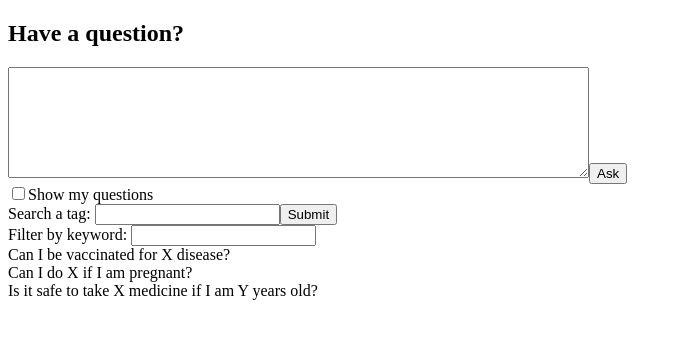
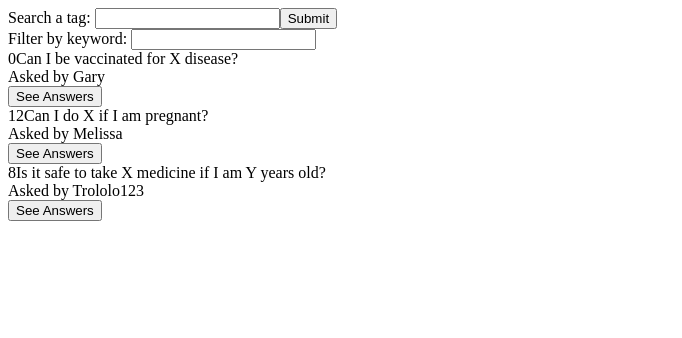
Before and after one commit to wingardtw/LetsAskADoctor, a React app in the folder frontend/: page / in a window 1280 px wide. Both pictures are taken after typing "Sample", "Sample123" into the empty fields and a click on the input "Log in". Shown: the top 338 px of the page, without its empty margins (0-682 px from the left). Built offline with nearby package versions, Linux system fonts and the light colour scheme; the HTML template or start-up script is replaced by a standard one.

Commit message:
Just need to add voting power

```diff
--- /dev/null
+++ b/frontend/src/components/answer.jsx
@@ -0,0 +1,45 @@
+import React from 'react'
+import UpvoteButton from './upvotebutton.jsx'
+
+class Answer extends React.Component {
+
+  constructor(props) {
+    super(props)
+    this.state = {
+      upvoteButtonClicked: false
+    }
+    this.handleUpvoteButtonClick = this.handleUpvoteButtonClick.bind(this)
+  }
+
+  handleUpvoteButtonClick() {
+    if (this.state.upvoteButtonClicked) {
+      this.props.answer.rating = this.props.answer.rating - 1
+    }
+    else {
+      this.props.answer.rating = this.props.answer.rating + 1
+    }
+    this.setState({
+      upvoteButtonClicked: !this.state.upvoteButtonClicked
+    })
+  }
+
+  render() {
+    return (
+      <div>
+        <span className = "answerContainer">
+          <div className = "professionalInfo">
+            <div className = "professionalImage">🏥</div>
+            <div className = "professionalName">{this.props.answer.user}</div>
+          </div>
+        </span>
+        <span className = "textAndButtonContainer">
+          <span className = "answerRating">{this.props.answer.rating}</span>
+          <span className = "reviewText">{this.props.answer.text}</span>
+          <UpvoteButton upvoteButtonClicked={this.state.upvoteButtonClicked} handleUpvoteButtonClick={this.handleUpvoteButtonClick} professional={this.props.professional}/>
+        </span>
+      </div>
+    )
+  }
+}
+
+export default Answer
--- /dev/null
+++ b/frontend/src/components/answers.jsx
@@ -0,0 +1,51 @@
+import React from 'react'
+import Answer from './answer.jsx'
+
+class Answers extends React.Component {
+  constructor(props) {
+    super(props)
+    this.state = {
+      answerInput: ''
+    }
+    this.handleAnswerInputChange = this.handleAnswerInputChange.bind(this)
+    this.handleAnswerQuestionClick = this.handleAnswerQuestionClick.bind(this)
+
+  }
+
+  handleAnswerInputChange(e) {
+    this.setState({
+      answerInput: e.target.value
+    })
+  }
+
+  handleAnswerQuestionClick() {
+    this.props.submitAnswer(this.state.answerInput)
+  }
+
+  render() {
+    if (this.props.displayPage !== 'answers') {
+      return (<div></div>)
+    }
+
+    let fullAnswers = [<div className="questionBy">Question by: {this.props.question.user}</div>, <div className="questionOnAnswerPage">{this.props.question.text}</div>]
+
+    if (this.props.professional) {
+      fullAnswers.push(
+        <h2 className="answerBoxHeader"> Answer this question: </h2>)
+      fullAnswers.push(
+        <div>
+          <textarea rows="7" cols="70" onChange={this.handleAnswerInputChange}/>
+          <input type="submit" value="Submit answer" onClick={this.handleAnswerQuestionClick}/>
+        </div>)
+    }
+
+    this.props.answers.forEach((answer) => {
+      fullAnswers.push(<Answer answer={answer} professional={this.props.professional} />)
+    })
+
+    return fullAnswers
+  }
+}
+
+
+export default Answers
--- a/frontend/src/components/app.jsx
+++ b/frontend/src/components/app.jsx
@@ -1,40 +1,90 @@
 import React from 'react'
 import reactDOM from 'react-dom'
 import Login from './login.jsx'
-import PatientView from './patientview.jsx'
+import QuestionsView from './questionsview.jsx'
 import ProfessionalView from './professionalview.jsx'
+import Answers from './answers.jsx'
 
 class App extends React.Component {
   constructor(props) {
     super(props)
     this.state = {
-      userType: null,
+      displayPage: 'login',
+      activeQuestion: null,
+      professional: false,
       username: null,
       questions: [{
         text: 'Can I be vaccinated for X disease?',
         rating: 0,
         tags: ['vaccines'],
-        user: 'Gary'
+        user: 'Gary',
+        id: 1
       }, {
         text: 'Can I do X if I am pregnant?',
         rating: 12,
         tags: ['pregnant'],
-        user: 'Melissa'
+        user: 'Melissa',
+        id: 2
       }, {
         text: 'Is it safe to take X medicine if I am Y years old?',
         rating: 8,
         tags: ['medicine', 'delete'],
-        user: 'Trololo123'
+        user: 'Trololo123',
+        id: 3
       }].sort((question1, question2) => {
-        return question1.rating > question2.rating
+        return question2.rating > question1.rating
       }),
       answers: [{
         text: 'Of course!',
-        rating: 10
-      }]
+        rating: 10,
+        user: 'Jennifer, MD',
+        id: 1
+      }, {
+        text: 'This is not recommended because Z',
+        rating: 15,
+        user: 'Brian, Pharmacist',
+        id: 2
+      }, {
+        text: 'Y medicine may have X effects',
+        rating: 890,
+        user: 'Dr. Mario',
+        id: 3
+      }].sort((answer1, answer2) => {
+        return answer1.rating > answer2.rating
+      })
     }
+    this.changeDisplayAnswers = this.changeDisplayAnswers.bind(this)
     this.submitCredentials = this.submitCredentials.bind(this)
     this.submitQuestion = this.submitQuestion.bind(this)
+    this.adjustAnswerVote = this.adjustAnswerVote.bind(this)
+    this.submitAnswer = this.submitAnswer.bind(this)
+  }
+
+  componentDidMount() {
+    const app = this;
+    this.setState({
+      activeQuestion: app.state.questions[0]
+    })
+  }
+
+  adjustAnswerVote(answerId) {
+    console.log(answerId)
+
+    //update the answer score in the database
+  }
+
+  changeDisplayAnswers(questionId) {
+
+    //questions are mapped, you'll be able to extract the id of the question.
+    //make a query to the server to get all answers with that question ID.
+    //we will then display all answers to that question if any(if there are none, let the user know)
+    this.setState({
+      displayPage: 'answers'
+    })
+  }
+
+  submitAnswer(text) {
+    console.log("We are going to submit this answer ", text, "from ", this.state.username)
   }
 
   submitQuestion(text) {
@@ -46,9 +96,9 @@ class App extends React.Component {
     //query db for username, see if password matches, if it does...
       //query the database for user type and set the state to it.
     //if it doesn't match, tell the user that the credentials don't match and don't let them do anything
-
     this.setState({
-      userType: 'patient',
+      displayPage: 'patient',
+      professional: true,
       username: username
     })
   }
@@ -56,9 +106,11 @@ class App extends React.Component {
   render() {
     return (
       <div className = "allViewsContainer">
-        <Login submitCredentials={this.submitCredentials} userType={this.state.userType}/>
-        <PatientView userType={this.state.userType} displayQuestions={this.state.questions} username={this.state.username} submitQuestion={this.submitQuestion}/>
-        <ProfessionalView userType={this.state.userType}/>
+        <Login submitCredentials={this.submitCredentials} displayPage={this.state.displayPage}/>
+        <QuestionsView displayPage={this.state.displayPage} displayQuestions={this.state.questions} username={this.state.username}
+        submitQuestion={this.submitQuestion} changeDisplayAnswers={this.changeDisplayAnswers} professional={this.state.professional} />
+        <Answers displayPage={this.state.displayPage} answers={this.state.answers} question={this.state.activeQuestion} adjustAnswerVote={this.adjustAnswerVote}
+        professional={this.state.professional} submitAnswer={this.submitAnswer}/>
       </div>
     )
   }
--- a/frontend/src/components/login.jsx
+++ b/frontend/src/components/login.jsx
@@ -32,7 +32,7 @@ class Login extends React.Component {
   }
 
   render() {
-    if (this.props.userType) {
+    if (this.props.displayPage !== 'login') {
       return (<div></div>)
     }
     return (
--- a/frontend/src/components/patientquestions.jsx
+++ b/frontend/src/components/patientquestions.jsx
@@ -1,22 +1,10 @@
 import React from 'react'
+import Question from './question.jsx'
 
-const PatientQuestions = ({ questions }) => {
+const PatientQuestions = ({ questions , changeDisplayAnswers }) => {
   return questions.map((question) => {
-    return <div className = 'question'>{question.text}</div>
+    return <Question question={question} changeDisplayAnswers={changeDisplayAnswers} />
   })
 }
 
-// class PatientQuestions extends React.Component {
-//   constructor(props) {
-//     super(props)
-
-//   }
-
-//   render() {
-
-
-//   }
-// }
-
-
 export default PatientQuestions
--- a/frontend/src/components/professionalview.jsx
+++ b/frontend/src/components/professionalview.jsx
@@ -6,7 +6,7 @@ class ProfessionalView extends React.Component {
   }
 
   render() {
-    if (this.props.userType !== 'professional') {
+    if (this.props.displayPage !== 'professional') {
       return <div></div>
     } else {
       return (
--- /dev/null
+++ b/frontend/src/components/question.jsx
@@ -0,0 +1,18 @@
+import React from 'react'
+
+const Question = ({ question , changeDisplayAnswers }) => {
+
+  console.log('CDA', changeDisplayAnswers)
+
+    return (
+      <div className = "questionContainer">
+        <span className="questionRating">{question.rating}</span>
+        <span className="questionText">{question.text}</span>
+        <div className="askedBy">Asked by {question.user}</div>
+        <button onClick={function() {changeDisplayAnswers(question.id)}}>See Answers</button>
+      </div>
+    )
+
+}
+
+export default Question
--- a/frontend/src/components/patientview.jsx
+++ b/frontend/src/components/questionsview.jsx
@@ -71,8 +71,21 @@ class PatientView extends React.Component {
   }
 
   render() {
-    if (this.props.userType !== 'patient') {
+    if (this.props.displayPage !== 'patient') {
       return <div></div>
+    } else if (this.props.professional) {
+      return (
+        <div className='patientViewContainer'>
+            <form>
+              Search a tag: <input type="text" id="tagSearch" onChange={this.changeTagSearchInput} />
+              <input type="submit" onClick={this.handleTagSearchClick}/>
+            </form>
+            <form>
+              Filter by keyword: <input type="text" id="filter" onChange={this.filterByKeyword} />
+            </form>
+          <PatientQuestions questions={this.state.displayQuestions} changeDisplayAnswers={this.props.changeDisplayAnswers}/>
+        </div>
+      )
     } else {
       return (
         <div className='patientViewContainer'>
@@ -92,8 +105,7 @@ class PatientView extends React.Component {
             <form>
               Filter by keyword: <input type="text" id="filter" onChange={this.filterByKeyword} />
             </form>
-          <PatientQuestions questions={this.state.displayQuestions}/>
-
+          <PatientQuestions questions={this.state.displayQuestions} changeDisplayAnswers={this.props.changeDisplayAnswers}/>
         </div>)
     }
   }
--- /dev/null
+++ b/frontend/src/components/upvotebutton.jsx
@@ -0,0 +1,13 @@
+import React from 'react';
+
+const UpvoteButton = ({ upvoteButtonClicked, handleUpvoteButtonClick, professional }) => {
+  if (!professional) {
+    return <span></span>
+  }
+  if (!upvoteButtonClicked) {
+    return <span className="professionalVoteImage" onClick={handleUpvoteButtonClick}>⬆️</span>
+  }
+  return <span className="professionalVoteImage" onClick={handleUpvoteButtonClick}>↩️ </span>
+}
+
+export default UpvoteButton
```
Also changed, not shown: frontend/src/components/answerbox.jsx (added).
